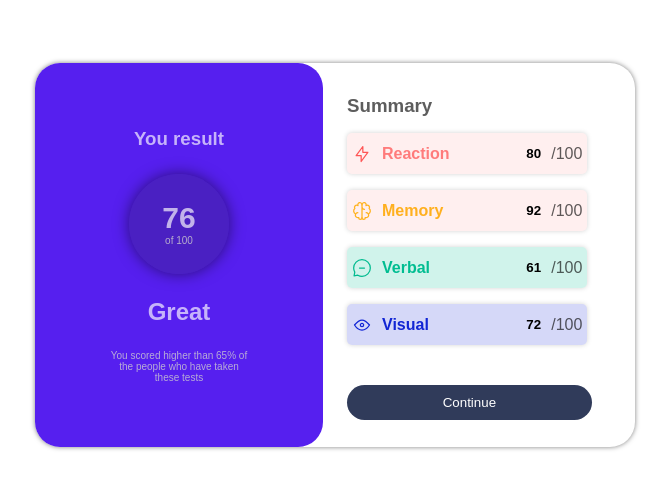
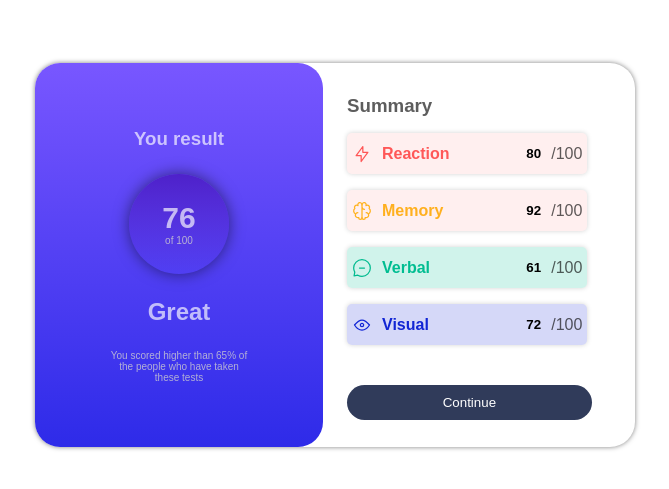
Before and after one commit to SalimKH5/result-summary-responsive, a plain HTML site: page Index.html in a window 1280 px wide. Shown: the part 145-634 px from the top of the page, without its empty margins (305-974 px from the left). Drawn offline with Linux system fonts and the light colour scheme; a web font is replaced by a local one.

Commit message:
Update style.css

```diff
--- a/style.css
+++ b/style.css
@@ -38,7 +38,7 @@ body {
 .result-content .result{
     width: 50%;
     height: 100%;
-    background-color: hsl(256, 87%, 53%);
+    background: linear-gradient(hsl(252, 100%, 67%), hsl(241, 81%, 54%));
     border: 15px;
     display: flex;
     align-items: center;
@@ -64,7 +64,7 @@ body {
     align-items: center;
     justify-content: center;
     flex-direction: column;
-    background: rgba(61, 34, 138, 0.438);
+    background: linear-gradient(hsla(256, 72%, 46%, 1),hsla(241, 72%, 46%, 0));
 
 
 }
@@ -114,7 +114,7 @@ body {
     align-items: center;
     gap:10px;
     font-weight: bold;
-    color: hsla(0, 100%, 67%, 0.76);
+    color: hsl(0, 100%, 67%);
 }
 
 
```
